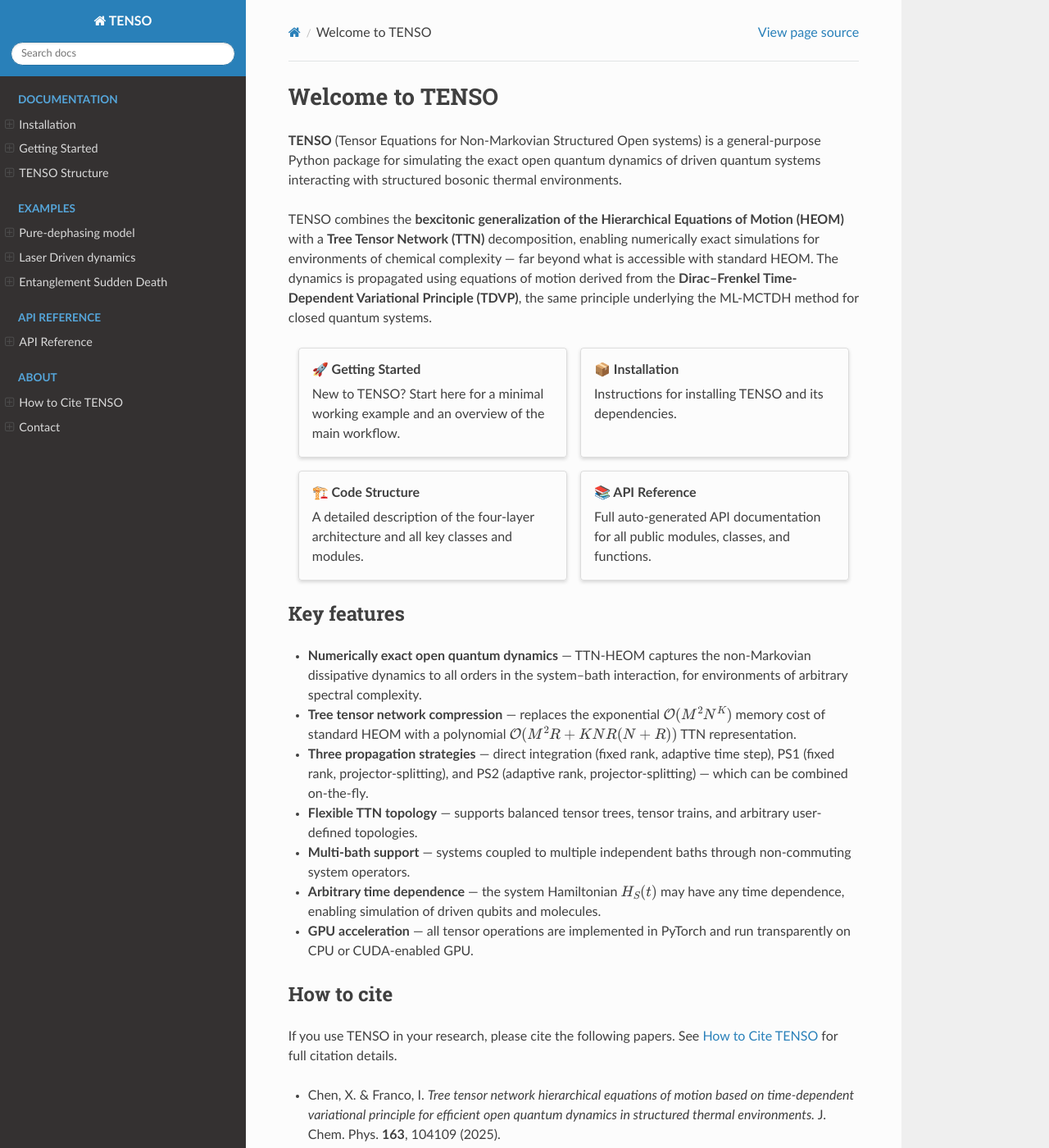
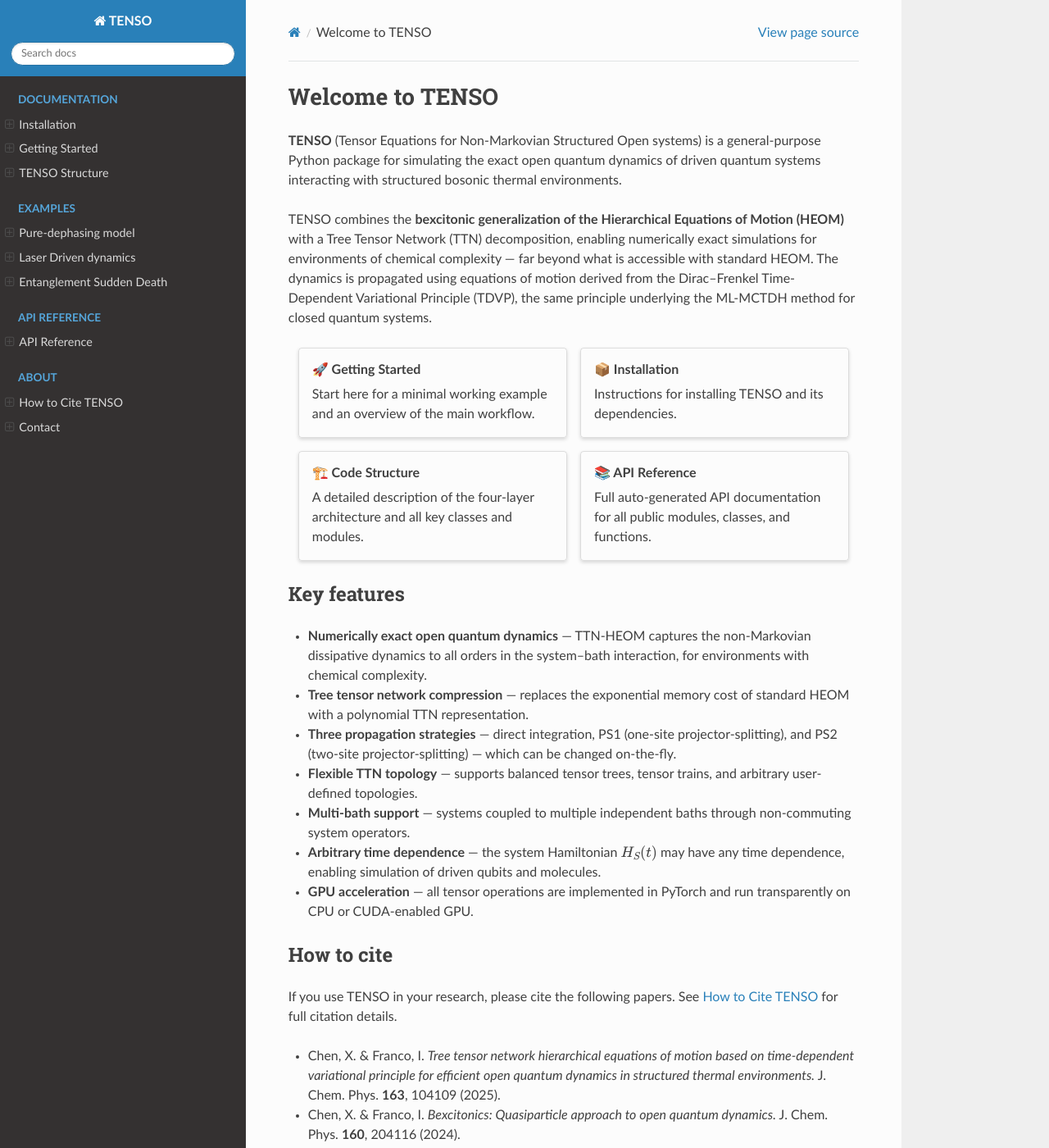
Before and after one commit to ifgroup/tenso_doc, a Sphinx documentation site: the page built from source/index.rst, in a window 1280 px wide and 1400 px high. Shown: the whole window at 82% size. Built offline with Sphinx 7.4.7 and the Read the Docs theme 3.1.0, drawn with Linux system fonts in a browser that asks for light colours; pages that are not in the unit, such as notebooks, are missing from menus.

Commit message:
Fix formatting and improve clarity in index.rst

```diff
--- a/source/index.rst
+++ b/source/index.rst
@@ -9,11 +9,11 @@
 environments.
 
 TENSO combines the **bexcitonic generalization of the Hierarchical Equations
-of Motion (HEOM)** with a **Tree Tensor Network (TTN)** decomposition,
+of Motion (HEOM)** with a Tree Tensor Network (TTN) decomposition,
 enabling numerically exact simulations for environments of chemical complexity
 — far beyond what is accessible with standard HEOM. The dynamics is propagated
-using equations of motion derived from the **Dirac–Frenkel Time-Dependent
-Variational Principle (TDVP)**, the same principle underlying the
+using equations of motion derived from the Dirac–Frenkel Time-Dependent
+Variational Principle (TDVP), the same principle underlying the
 ML-MCTDH method for closed quantum systems.
 
 .. grid:: 2
@@ -23,7 +23,7 @@
       :link: gettingstarted
       :link-type: doc
 
-      New to TENSO? Start here for a minimal working example and an overview
+      Start here for a minimal working example and an overview
       of the main workflow.
 
    .. grid-item-card:: 📦 Installation
@@ -51,15 +51,13 @@
 
 * **Numerically exact open quantum dynamics** — TTN-HEOM captures the
   non-Markovian dissipative dynamics to all orders in the system–bath
-  interaction, for environments of arbitrary spectral complexity.
+  interaction, for environments with chemical complexity.
 
 * **Tree tensor network compression** — replaces the exponential
-  :math:`\mathcal{O}(M^2 N^K)` memory cost of standard HEOM with a
-  polynomial :math:`\mathcal{O}(M^2 R + KNR(N+R))` TTN representation.
+  memory cost of standard HEOM with a
+  polynomial TTN representation.
 
-* **Three propagation strategies** — direct integration (fixed rank, adaptive
-  time step), PS1 (fixed rank, projector-splitting), and PS2 (adaptive rank,
-  projector-splitting) — which can be combined on-the-fly.
+* **Three propagation strategies** — direct integration, PS1 (one-site projector-splitting), and PS2 (two-site projector-splitting) — which can be changed on-the-fly.
 
 * **Flexible TTN topology** — supports balanced tensor trees, tensor trains,
   and arbitrary user-defined topologies.
```
